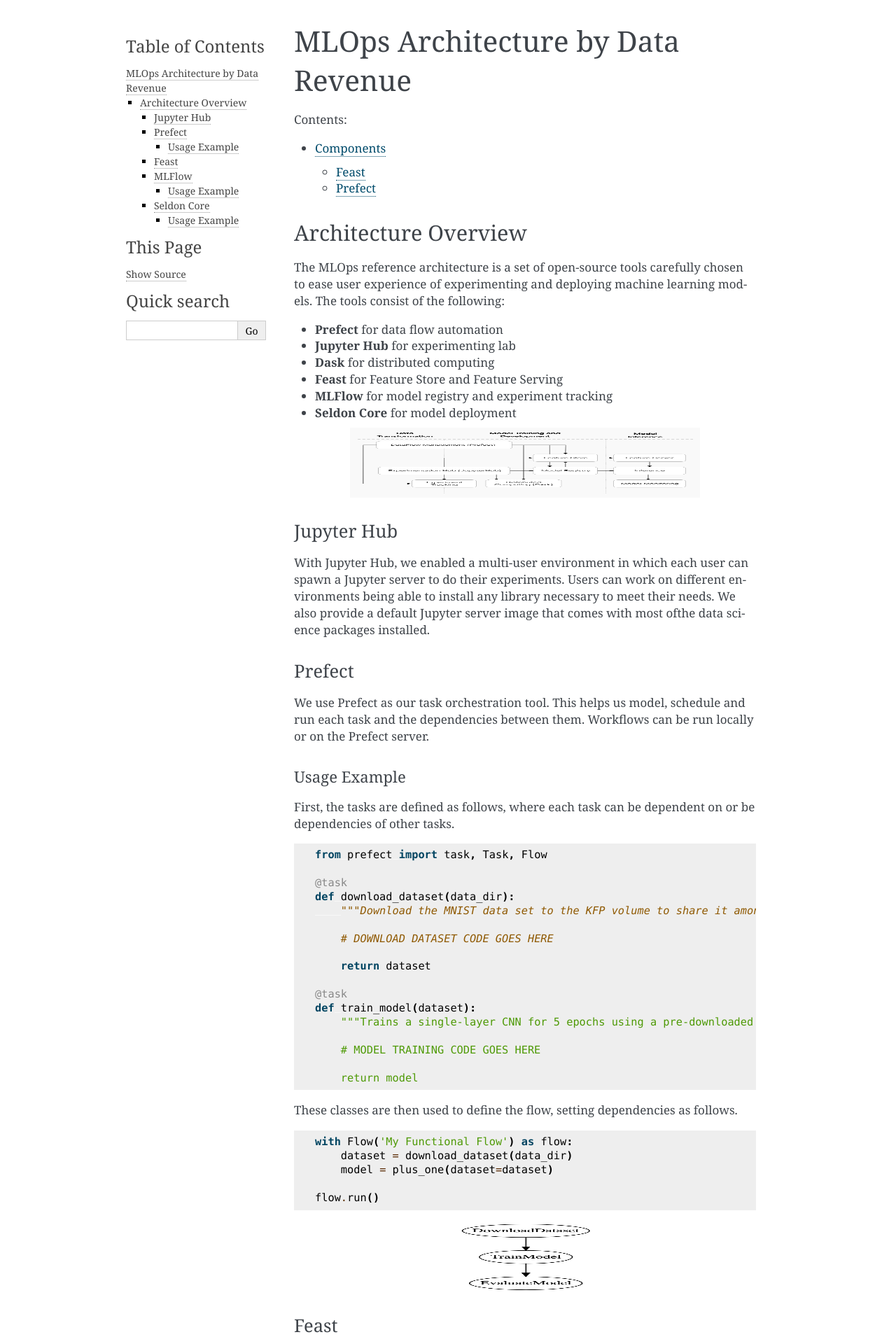
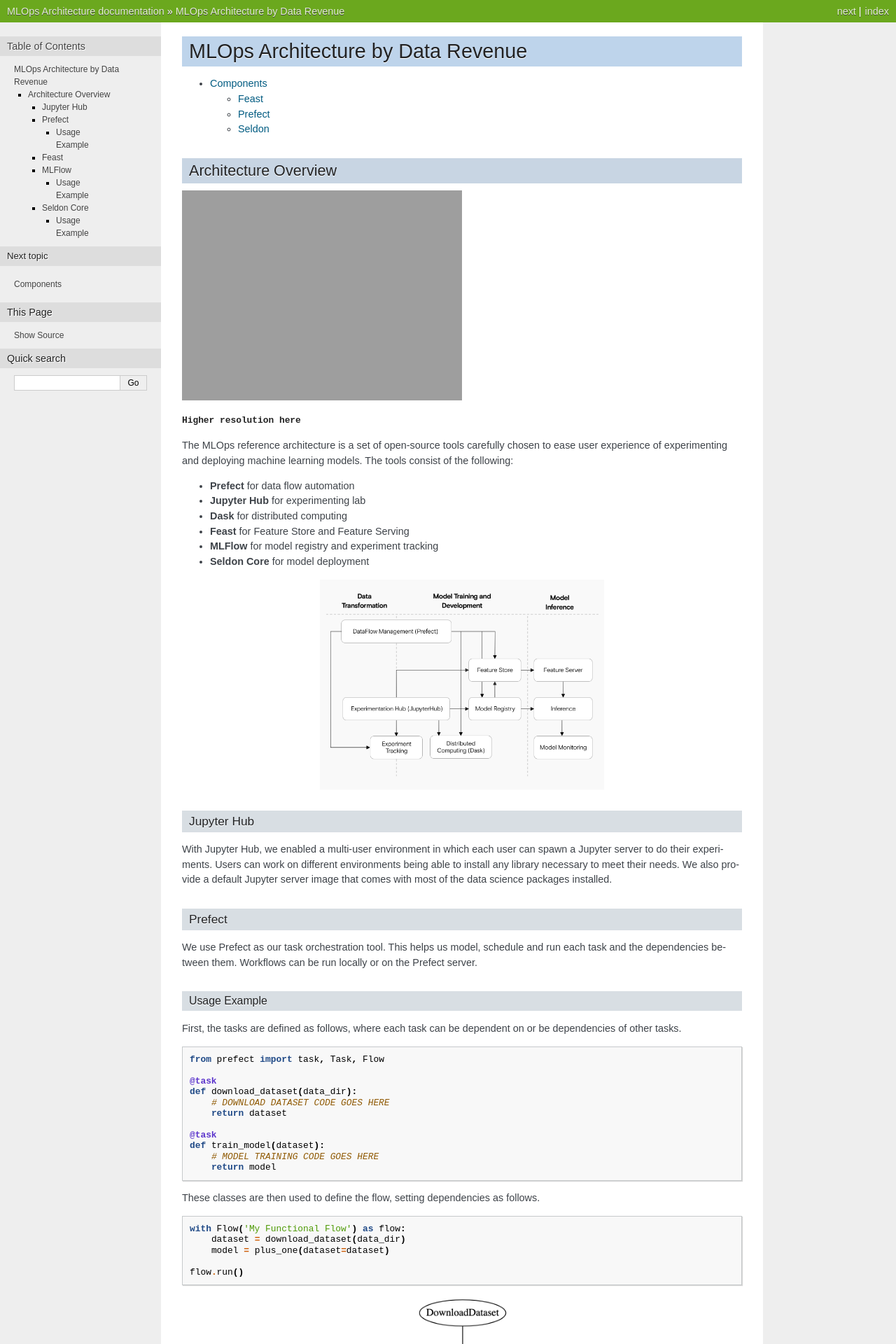
Before and after one commit to datarevenue-berlin/OpenMLOps, a Sphinx documentation site: the page built from docs/index.rst, in a window 1280 px wide. Shown: the top 1920 px of the page at 70% size. Built offline with Sphinx 7.4.7, drawn with Linux system fonts in a browser that asks for light colours; some of the changed text lies outside the part shown.

Commit message:
Add Seldon docs, fixes to main page, change theme
--- don't change below this line ---
MLOPS-95 #time 0m

```diff
--- a/docs/components/index.rst
+++ b/docs/components/index.rst
@@ -6,3 +6,4 @@
 
     feast/index
     prefect/index
+    seldon/index
--- /dev/null
+++ b/docs/components/seldon/index.rst
@@ -0,0 +1,8 @@
+******
+Seldon
+******
+
+.. toctree::
+
+   usage
+   technical
--- a/docs/conf.py
+++ b/docs/conf.py
@@ -44,7 +44,7 @@
 # The theme to use for HTML and HTML Help pages.  See the documentation for
 # a list of builtin themes.
 #
-html_theme = 'alabaster'
+html_theme = 'nature'
 
 # Add any paths that contain custom static files (such as style sheets) here,
 # relative to this directory. They are copied after the builtin static files,
--- a/docs/index.rst
+++ b/docs/index.rst
@@ -4,13 +4,15 @@
 
 .. toctree::
     :maxdepth: 2
-    :caption: Contents:
 
     components/index
 
 Architecture Overview
 *************************
 
+.. image:: images/high_level_diagram.*
+
+:download:`Higher resolution here <images/high_level_diagram.pdf>`
 
 The MLOps reference architecture is a set of open-source tools carefully chosen to ease user experience of experimenting and deploying machine learning models. The tools consist of the following:
 
@@ -22,15 +24,14 @@
 * **Seldon Core** for model deployment
 
 
-.. image:: components.png
-    :width: 500px
+.. image:: images/components.png
     :align: center
-    :height: 100px
+    :height: 300px
 
 Jupyter Hub
 ############
 
-With Jupyter Hub, we enabled a multi-user environment in which each user can spawn a Jupyter server to do their experiments. Users can work on different environments being able to install any library necessary to meet their needs. We also provide a default Jupyter server image that comes with most ofthe data science packages installed.
+With Jupyter Hub, we enabled a multi-user environment in which each user can spawn a Jupyter server to do their experiments. Users can work on different environments being able to install any library necessary to meet their needs. We also provide a default Jupyter server image that comes with most of the data science packages installed.
 
 Prefect
 ############
@@ -48,18 +49,12 @@
 
     @task
     def download_dataset(data_dir):
-        """Download the MNIST data set to the KFP volume to share it among all steps"""
-
         # DOWNLOAD DATASET CODE GOES HERE
-
         return dataset
 
     @task
     def train_model(dataset):
-        """Trains a single-layer CNN for 5 epochs using a pre-downloaded dataset.
-
         # MODEL TRAINING CODE GOES HERE
-
         return model
 
 
@@ -74,10 +69,9 @@
     flow.run()
 
 
-.. image:: flow.png
-    :width: 200px
+.. image:: images/flow.png
     :align: center
-    :height: 100px
+    :height: 200px
 
 Feast
 #######
```
Also changed, not shown: docs/components/seldon/technical.rst (added, +64 -0 lines), docs/components/seldon/usage.rst (added, +114 -0 lines), docs/images/components.png (renamed from docs/components.png), docs/images/flow.png (renamed from docs/flow.png).
